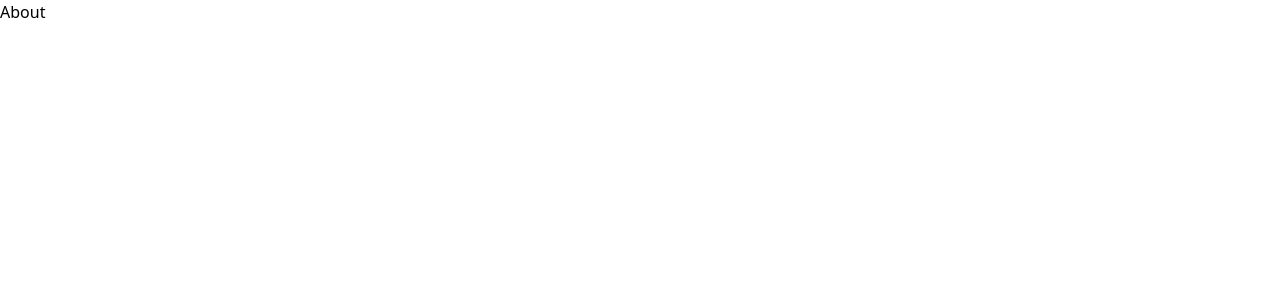
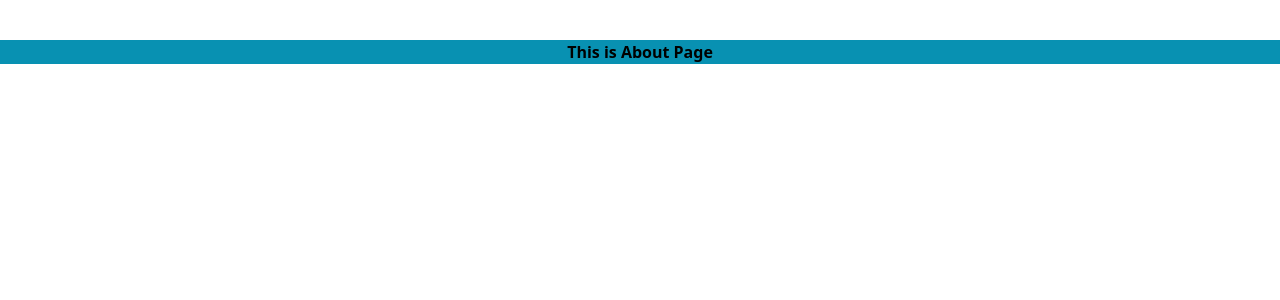
Before and after one commit to coder-jkb/ML-Model-Builder, a Next.js app in the folder modelbuilder-frontend/: page /about in a window 1280 px wide. Shown: the top 300 px of the page. Built offline with nearby package versions, Linux system fonts and the light colour scheme.

Commit message:
tested about page

```diff
--- a/modelbuilder-frontend/pages/about.js
+++ b/modelbuilder-frontend/pages/about.js
@@ -1,5 +1,8 @@
 const about = () => {
-    return <div>About</div>;
+    return (
+    <div className='bg-cyan-600 text-center font-bold my-10'>
+    This is About Page
+    </div>);
 };
 
 export default about
```
Also changed, not shown: 1 other file (tests, documents, lock files or other folders).
